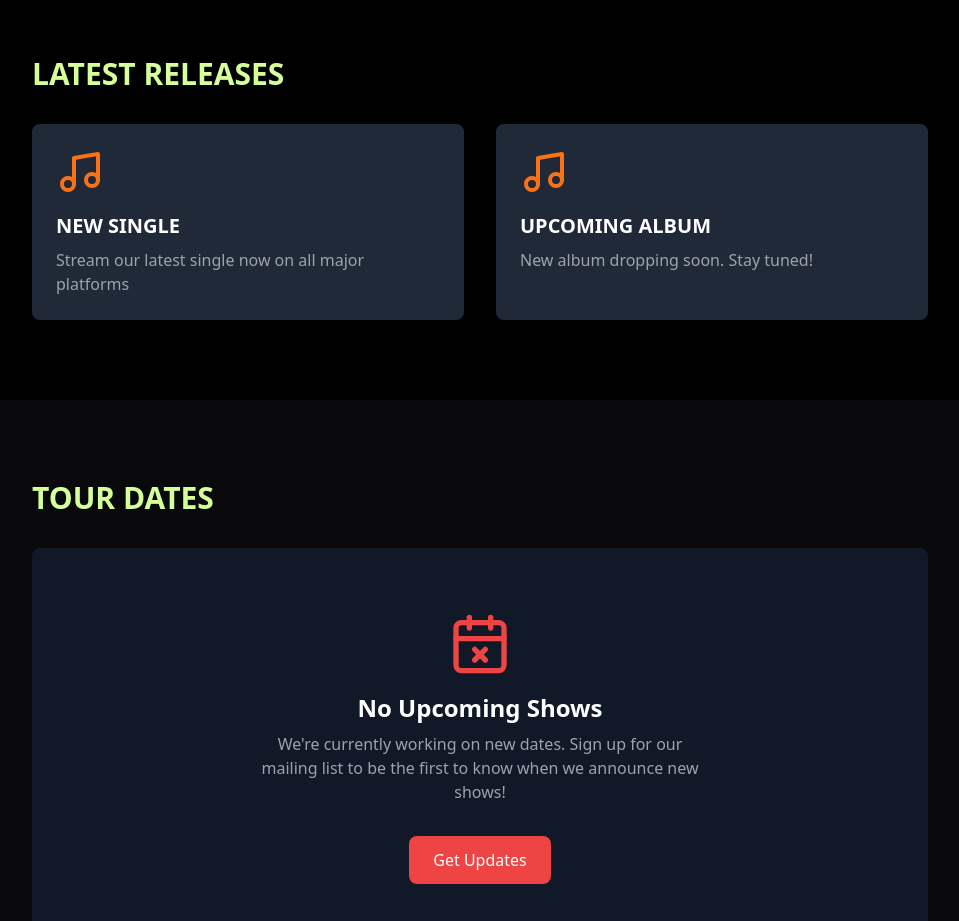
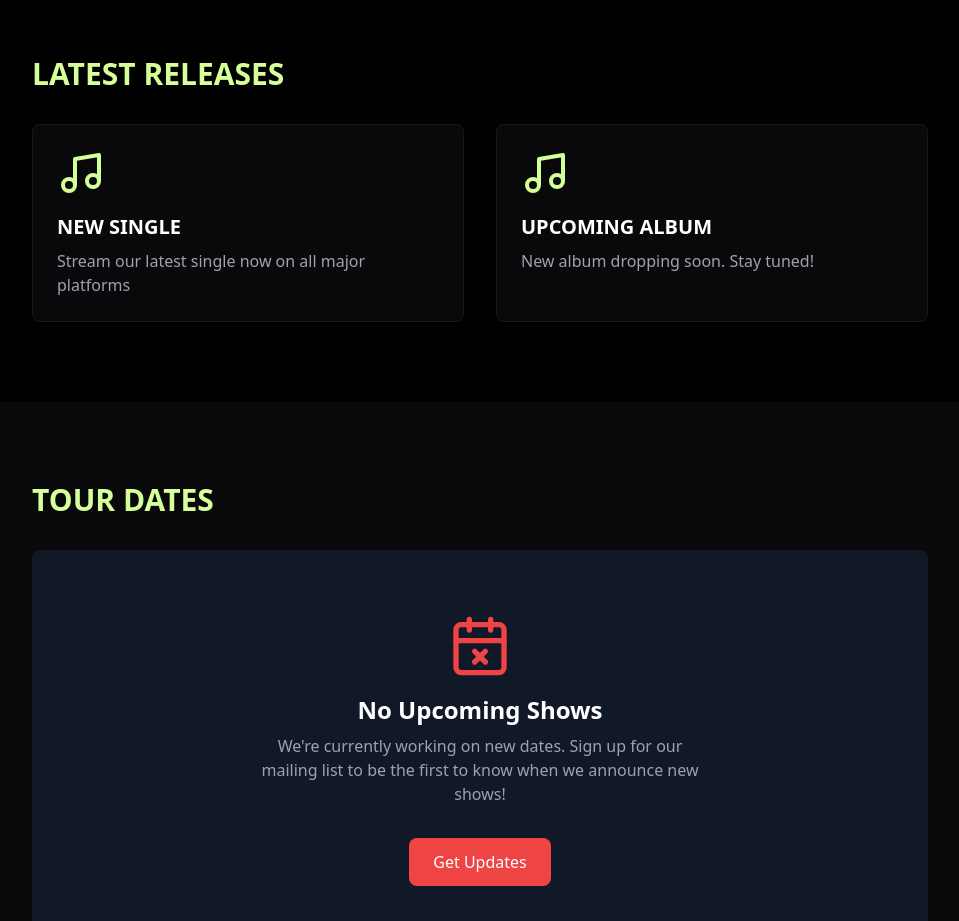
Before and after one commit to pr-rossi/northernnational, a React (Create React App) app: page / in a window 1280 px wide. Shown: the part 1140-2061 px from the top of the page, without its empty margins (160-1119 px from the left). Built offline with nearby package versions, Linux system fonts and the light colour scheme.

Commit message:
Update ReleaseCard.js

```diff
--- a/src/components/ReleaseCard.js
+++ b/src/components/ReleaseCard.js
@@ -7,9 +7,9 @@ const ReleaseCard = ({ title, description, url }) => {
       href={url}
       target="_blank"
       rel="noopener noreferrer"
-      className="block bg-gray-800 p-6 rounded-lg shadow-lg transform transition duration-300 hover:scale-105 hover:shadow-xl cursor-pointer"
+      className="block bg-zinc-950 p-6 rounded-lg shadow-lg transform transition duration-300 hover:scale-105 hover:shadow-xl cursor-pointer border border-zinc-900 hover:border-[#D4FF99]"
     >
-      <Music className="w-12 h-12 text-orange-500 mb-4" />
+      <Music className="w-12 h-12 text-[#D4FF99] mb-4" />
       <h3 className="text-xl font-bold mb-2 text-white">{title}</h3>
       <p className="text-gray-400">{description}</p>
     </a>
```
